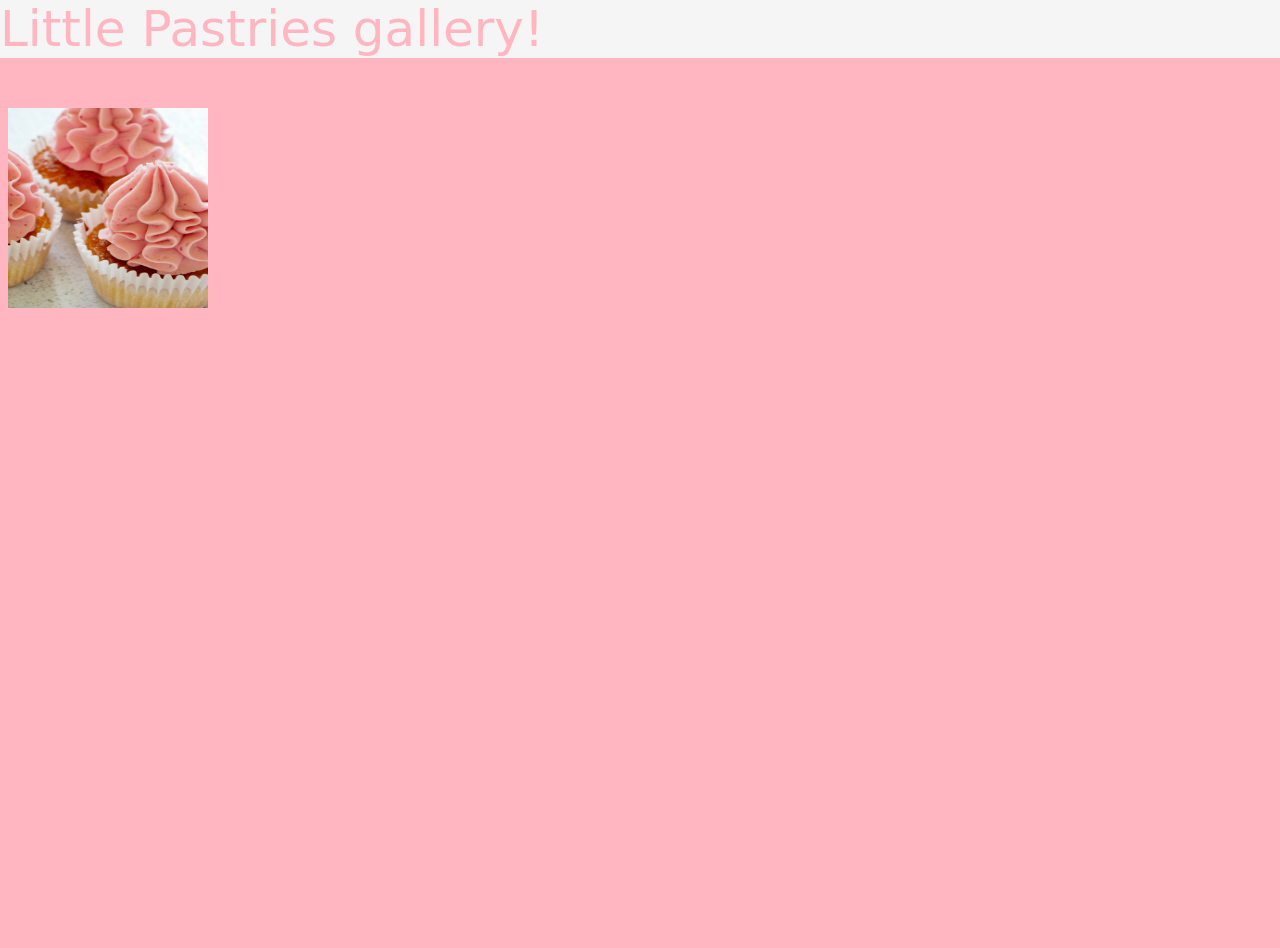
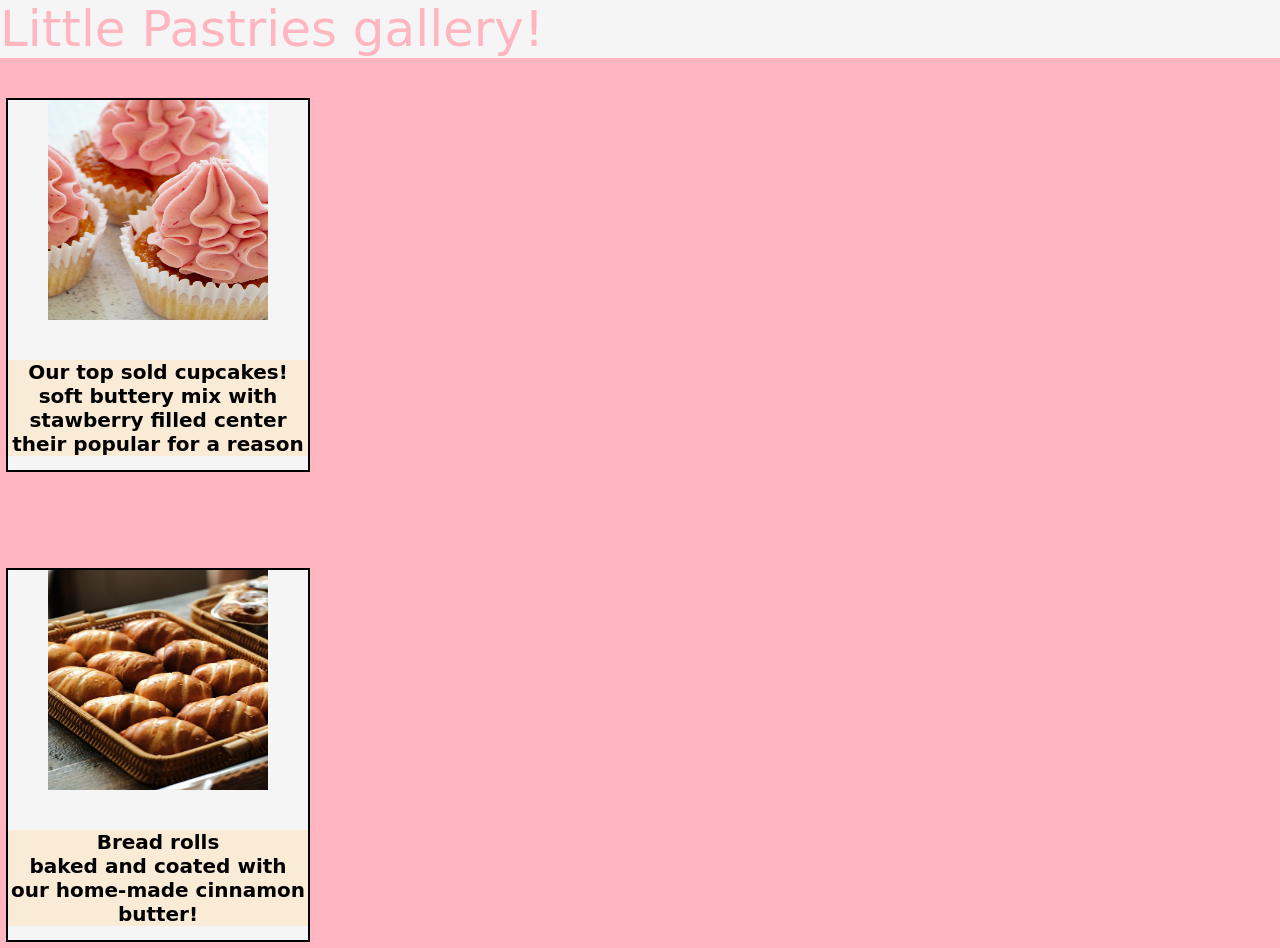
Before and after one commit to Christianvdev/LittlePastries, a Django app: page /gallery in a window 1280 px wide. Before the commit the page ends 308 px from the top, so only its background shows below. Run offline with Django 5.2, Linux system fonts and the light colour scheme; data comes from the database, SQL or seed files in the repository.

Commit message:
added bread item to bakery-gallery

```diff
--- a/BakeryHome/static/BakeryHome/gallery.css
+++ b/BakeryHome/static/BakeryHome/gallery.css
@@ -28,15 +28,40 @@
     color: lightpink;
 }
 
-.cupcake-img {
+.item-container {
+    background-color: whitesmoke;
+    background-image: radial-gradient( black 4%, transparent  10%);
+    background-size: 10px 10px;
+
+    height: 350px;
+    width: 300px;
+
+    margin-top: 100px;
+    padding-bottom: 20px;
+
+    outline: 2px solid black;
+
+    text-align: center;
+}
+
+.item-img {
 
     display: flex;
 
-    height: 200px;
-    width: 200px;
+    height: 220px;
+    width: 220px;
 
-    padding-top: 100px;
-    padding-bottom: 100px;
+    margin: 40px;
+}
 
+.item-description {
+
+    font-family:  cursive;
+    font-size: 20px;
+    font-weight: bold;
+
+    background-color:antiquewhite;
+    background-image: radial-gradient( black 4%, transparent  10%);
+    background-size: 10px 10px;
 
 }
--- a/BakeryHome/templates/gallery.html
+++ b/BakeryHome/templates/gallery.html
@@ -9,8 +9,17 @@
             <a href="/" class="top-bar-name">{{BakeryInfo.BakeryName}} gallery!</a>
         </div>
 
-        <div>
-            <img src="{% static 'BakeryHome/images/CupCake.jpg'%}" alt="StrawberryCupcake" class="cupcake-img">
+        <div class="item-container">
+            <img src="{% static 'BakeryHome/images/CupCake.jpg'%}" alt="StrawberryCupcake" class="item-img">
+            <p class="item-description"> Our top sold cupcakes!<br>
+            soft buttery mix with stawberry filled center <br>
+            their popular for a reason</p>
+        </div>
+
+        <div class="item-container">
+            <img src="{% static 'BakeryHome/images/Bread.jpeg'%}" alt="Bread" class="item-img">
+            <p class="item-description"> Bread rolls<br>
+            baked and coated with our home-made cinnamon butter!</p>
         </div>
 
     </body>
```
Also changed, not shown: BakeryHome/static/BakeryHome/images/Bread.jpeg (added).
